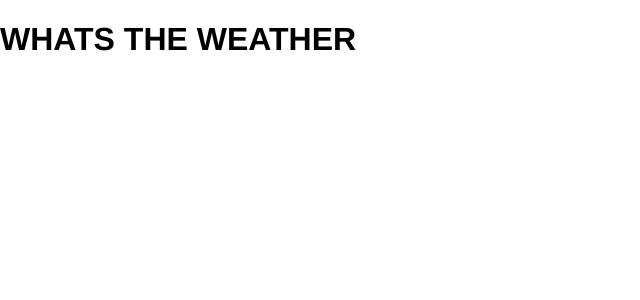
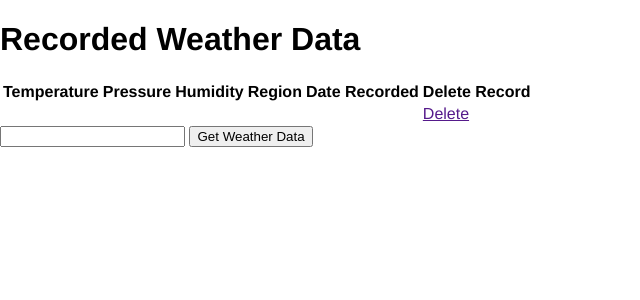
Before and after one commit to TP862/Weather-app, a Flask app: page / in a window 1280 px wide. Shown: the top 300 px of the page, without its empty margins (0-640 px from the left). Run offline with Flask 3, Linux system fonts and the light colour scheme; parts of the project's set-up code (start-up, migrations or seed data) failed here and were passed over.

Commit message:
added a table on the website that will display the weather data fomr all the palces and a button to submit cities you want weather data from
the old code that grabs the weather data somehow breaks the website so its commented out for now

```diff
--- a/app.py
+++ b/app.py
@@ -1,3 +1,4 @@
+'''
 import python_weather
 
 import asyncio
@@ -24,8 +25,9 @@
     asyncio.set_event_loop_policy(asyncio.WindowsSelectorEventLoopPolicy())
 
 asyncio.run(getweather())
+'''
 
-from flask import Flask, render_template, url_for
+from flask import Flask, render_template, url_for,request
 from flask_sqlalchemy import SQLAlchemy
 from datetime import datetime
 
@@ -44,14 +46,17 @@
   def __repr__(self):
     return '<Region %r>' % self.region
 
-  with app.app_context():
+  #with app.app_context():
 
-        db.create_all()
+        #db.create_all()
 
 
-@app.route('/')
+@app.route('/', methods=['POST','GET'])
 def index():
-  return render_template('index.html')
+  if request.method == 'POST':
+    return 'Hello World'
+  else:
+    return render_template('index.html')
 
 if __name__ == "__main__":
   app.run(debug=True)
--- a/static/css/main.css
+++ b/static/css/main.css
@@ -1,4 +1,4 @@
 body {
-    margin: 0;
+    margin:0;
     font-family: Helvetica;
 }
--- a/templates/base.html
+++ b/templates/base.html
@@ -5,7 +5,7 @@
     <meta http-equiv='X-UA-Compatible' content='IE=edge'>
     <title>Page Title</title>
     <meta name='viewport' content='width=device-width, initial-scale=1'>
-    <link rel="stylesheet" type='text/css' media='screen' href="{{ url_for('static', filename='css/main.css') }}">
+    <link rel="stylesheet" href="{{ url_for('static', filename='css/main.css') }}">
     <script src='script.js'></script>
     {% block head %}{% endblock %}
 </head>
--- a/templates/index.html
+++ b/templates/index.html
@@ -1,9 +1,37 @@
 {% extends 'base.html' %}
 
 {% block head %}
-
+<title>Weather Data App</title>
 {% endblock %}
 
 {% block body %}
-<h1>WHATS THE WEATHER</h1>
+<div class="weather">
+    <h1>Recorded Weather Data</h1>
+
+    <table>
+        <tr>
+            <th>Temperature</th>
+            <th>Pressure</th>
+            <th>Humidity</th>
+            <th>Region</th>
+            <th>Date Recorded</th>
+            <th>Delete Record</th>
+        </tr>
+        <tr>
+            <td></td>
+            <td></td>
+            <td></td>
+            <td></td>
+            <td></td>
+            <td>
+                <a href="">Delete</a>
+            </td>
+        </tr>
+    </table>
+
+    <form action="/" method="POST">
+        <input type="text" name="name" id="cityname">
+        <input type="submit" value="Get Weather Data">
+    </form>
+</div>
 {% endblock %}
```
